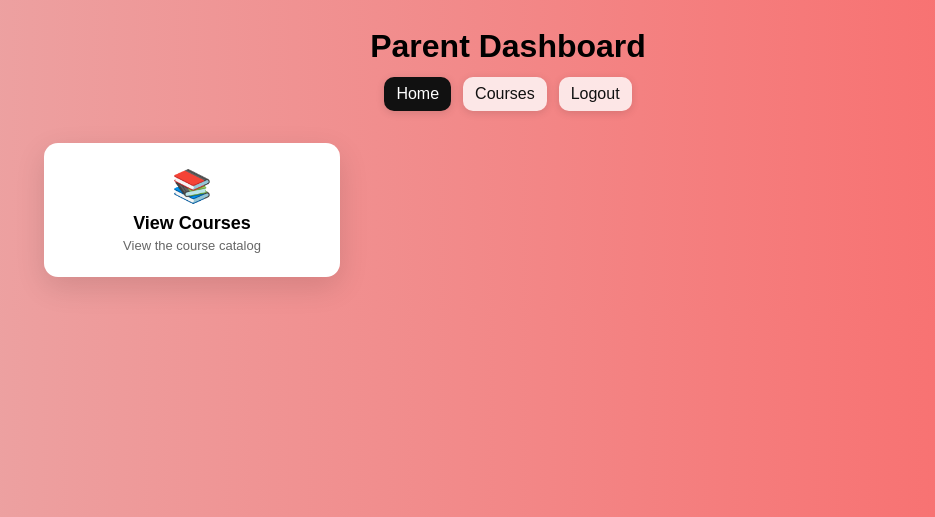
After one commit to pickle244/WCLS-website, a PHP site: page /WCLS-website/parent_dashboard.php in a window 1280 px wide. The commit adds this page. Shown: the top 517 px of the page, without its empty margins (132-1067 px from the left). Run offline with PHP 8.4, Linux system fonts and the light colour scheme; some libraries are stand-ins or nearby versions.

Commit message:
parent, teacher dashboards

```diff
--- a/index.php
+++ b/index.php
@@ -1,5 +1,6 @@
 <?php
 session_start();
+require 'connection.php';
 // if user is not logged in, redirect them to sign in page
 if (!isset($_SESSION["user"])) {
   header("Location: login.php");
--- /dev/null
+++ b/parent_dashboard.php
@@ -0,0 +1,73 @@
+<?php
+session_start();
+require 'connection.php';
+
+// mini router using query string like ?view=home / ?view=courses ?view=teachers
+$view = isset($_GET['view']) ? $_GET['view']: 'home';
+function view_url($v) {
+  // build clean link to the same page with different view
+  $base = strtok($_SERVER['REQUEST_URI'], '?');
+  return htmlspecialchars($base. '?view='.$v, ENT_QUOTES, 'UTF-8');
+}
+?>
+
+<!DOCTYPE html>
+<html lang="en">
+<head>
+  <meta charset="UTF-8">
+  <meta name="viewport" content="width=device-width, initial-scale=1.0">
+  <title>Dashboard</title>
+  <link rel="stylesheet" href="https://cdnjs.cloudflare.com/ajax/libs/font-awesome/7.0.0/css/all.min.css">
+  <link rel="stylesheet" href="style.css">
+</head>
+<body>
+  <!-- Top header bar with navigation -->
+  <header class="parent-header">
+    <h1 class="parent-title">Parent Dashboard</h1><!-- page title-->
+    <nav class="parent-nav">
+    <!-- add "active" class if current $view matches -->
+      <a class="parent-link <?php echo ($view==='home')?'active':''; ?>" href="<?php echo view_url('home'); ?>">Home</a>
+      <a class="parent-link <?php echo ($view==='courses')?'active':''; ?>" href="<?php echo view_url('courses'); ?>">Courses</a>
+      <a class="parent-link logout" href="logout.php">Logout</a>
+    </nav>
+  </header>
+  <?php if ($view == 'home'): ?>
+    <main class="admin-home">
+      <a class="home-card" href="<?php echo view_url('courses'); ?>">
+        <div class="home-icon">📚</div>
+        <div class="home-title">View Courses</div>
+        <div class="home-sub">View the course catalog</div>
+      </a>
+    </main>
+  <?php elseif ($view == 'courses'): ?>
+    <div class='container' id='course_list'>
+      <?php
+        $query = "SELECT * FROM courses";
+        $courses = $conn->query($query);
+        if ($courses) {
+          while ($row = $courses->fetch_assoc()) {
+            $teacher_id = $row['teacher_id'];
+            $query = "SELECT
+                u.first_name,
+                u.last_name
+              FROM
+                teachers as t
+              JOIN
+                users AS u ON t.user_id = u.id
+              WHERE
+                t.id = '$teacher_id'";
+            $teacher = $conn->query($query)->fetch_assoc();
+            echo
+            "<details>
+              <summary>" . $row['course_code'] .  " - " . $row['course_name'] . "</summary>
+              <p>" . $row['course_description'] . "</p>
+              <p>Price: $" . $row['course_price'] . "</p>
+              <p>Teacher: " . $teacher['first_name'] . " " . $teacher['last_name'] . "</p>
+            </details>";
+          }
+        }
+      ?>
+    </div>
+  <?php endif;?>
+</body>
+</html>
--- a/style.css
+++ b/style.css
@@ -203,7 +203,7 @@ select:focus{
 .alert.info{    background:#eef5ff; border:1px solid #bdd1ff; color:#1a3a7d; }
 
 /* Top header with quick links */
-.admin-header{
+.admin-header, .parent-header {
   max-width: 960px;
   padding-left: 24px;
   padding-right: 24px;
@@ -218,14 +218,14 @@ select:focus{
   text-align: center;        /* center text inside */
 }
 
-.admin-nav{
+.admin-nav, .parent-nav {
     flex-wrap: wrap;
     justify-content: center;
     display:flex;
     gap:12px;
 }
 
-.admin-link{
+.admin-link, .parent-link {
   display:inline-block;
   padding:8px 12px;
   border-radius:10px;
@@ -235,15 +235,15 @@ select:focus{
   box-shadow:0 2px 8px rgba(0,0,0,.12);
 }
 
-.admin-link.active {
+.admin-link.active, .parent-link.active {
   background:#111;
   color:#fff;
 }
 
-.admin-link:hover{ opacity:.9; }
+.admin-link:hover, .parent-link:hover{ opacity:.9; }
 
 /* Home view with two large cards */
-.admin-home{
+.admin-home, .parent-home{
     justify-content: center;   /* center the grid within the page */
     text-align: center;        /* align inner text of each card */
     max-width: 960px;
@@ -286,3 +286,32 @@ select:focus{
     padding-right: 16px;
   }
 }
+
+details {
+  font:
+    16px "Open Sans",
+    Calibri,
+    sans-serif;
+  width: 620px;
+}
+
+details > summary {
+  padding: 2px 6px;
+  width: 15em;
+  background-color: #dddddd;
+  border: none;
+  box-shadow: 3px 3px 4px black;
+  cursor: pointer;
+}
+
+/* details > p {
+  border-radius: 0 0 10px 10px;
+  background-color: #dddddd;
+  padding: 2px 6px;
+  margin: 0;
+  box-shadow: 3px 3px 4px black;
+} */
+
+details:open > summary {
+  background-color: #ccccff;
+}
```
Also changed, not shown: script.php (+8 -1 lines), teacher_dashboard.php (added, +111 -0 lines).
